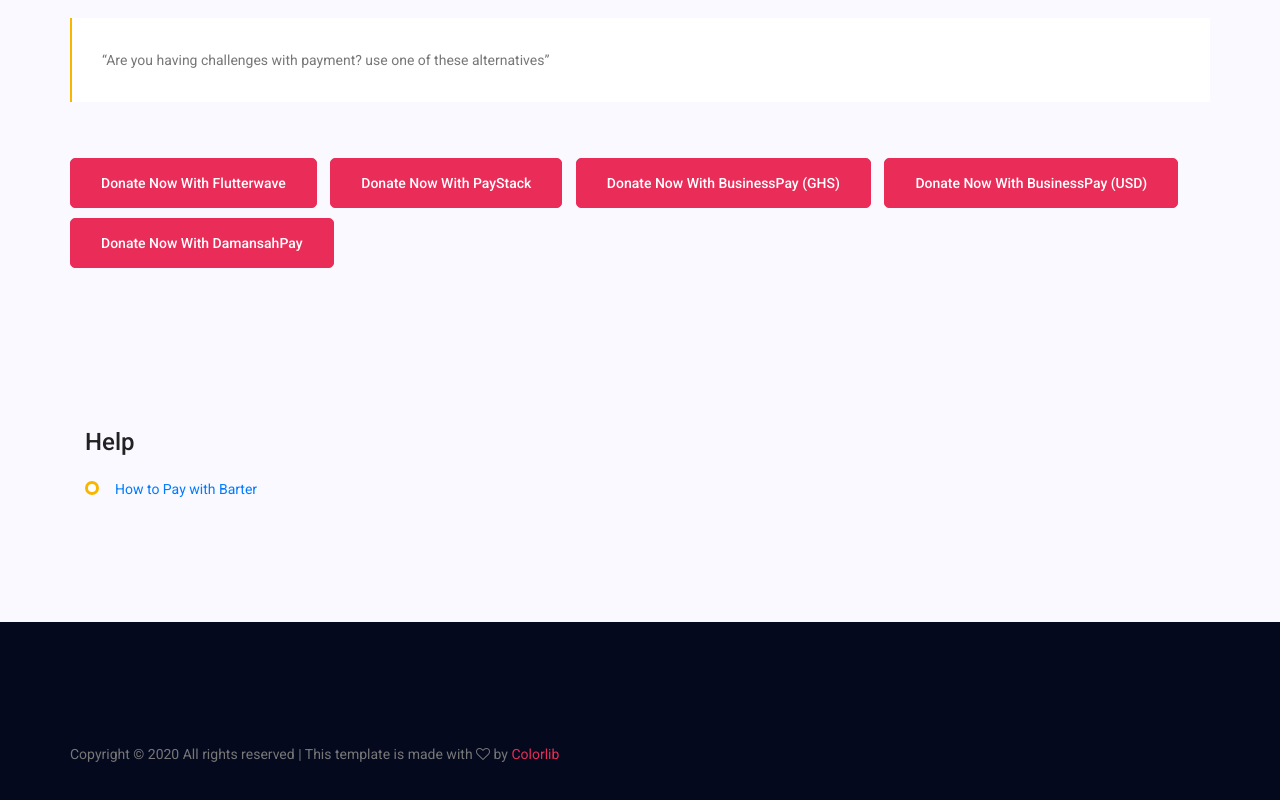
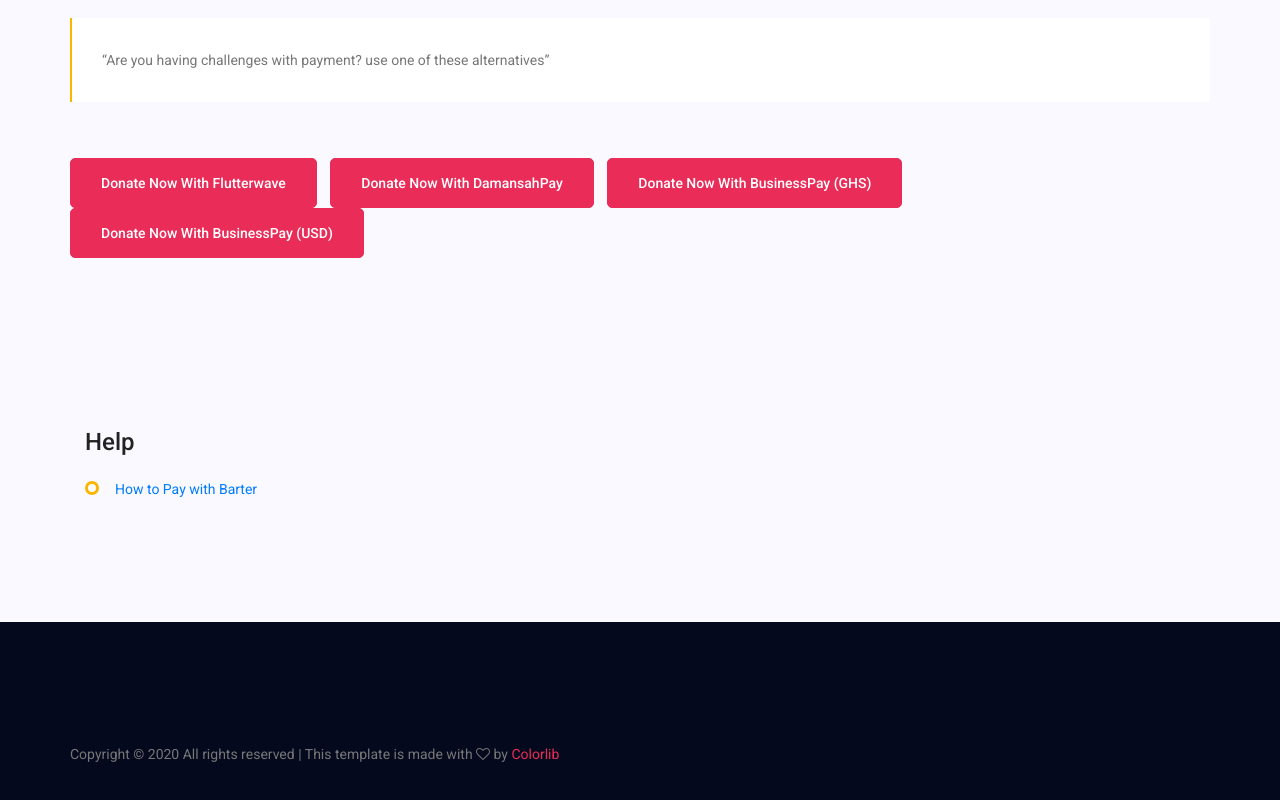
Before and after one commit to medical-urgency-yannick/medical-urgency, a plain HTML site: page index.html in a window 1280 px wide. Shown: the part 3356-4156 px from the top of the page. Drawn offline with Linux system fonts and the light colour scheme.

Commit message:
remove paystack

```diff
--- a/index.html
+++ b/index.html
@@ -225,12 +225,13 @@
 			</div>
 			<div class="button-group-area mt-10">
 				<a target="_blank" href="https://dashboard.flutterwave.com/donate/aeuj4xm8bkwn" class="main_btn mr-10 e-large">donate now with flutterwave</a>
-				<a target="_blank" href="https://paystack.com/pay/help-yannick" class="main_btn mr-10 e-large">donate now with PayStack</a>
+				<!-- <a target="_blank" href="https://paystack.com/pay/help-yannick" class="main_btn mr-10 e-large">donate now with PayStack</a> -->
+				<a target="_blank" href="https://pay.damansah.com/M7844" class="main_btn mr-10 e-large">donate now with DamansahPay</a>
 				<a target="_blank" href="https://app.mybusinesspay.com/payment/v1.0/p/ya" class="main_btn mr-10 e-large">donate now with BusinessPay (GHS)</a>
 				<a target="_blank" href="https://app.mybusinesspay.com/payment/v1.0/p/ya-yannick-crowd-fund" class="main_btn mr-10 e-large">donate now with BusinessPay (USD)</a>
 			</div>
 			<div class="button-group-area mt-10">
-				<a target="_blank" href="https://pay.damansah.com/M7844" class="main_btn mr-10 e-large">donate now with DamansahPay</a>
+				<!-- <a target="_blank" href="https://pay.damansah.com/M7844" class="main_btn mr-10 e-large">donate now with DamansahPay</a> -->
 			</div>
 		</div>
 	</section>
```
